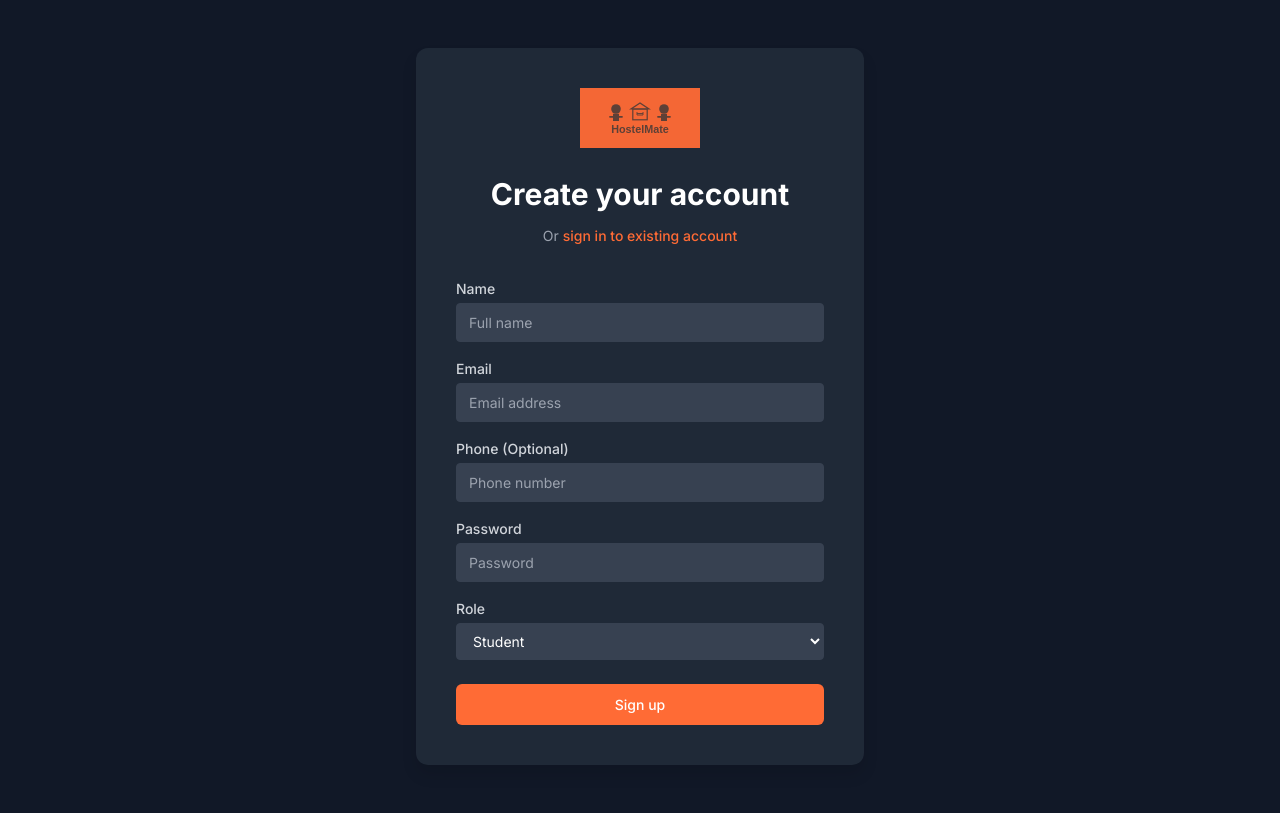
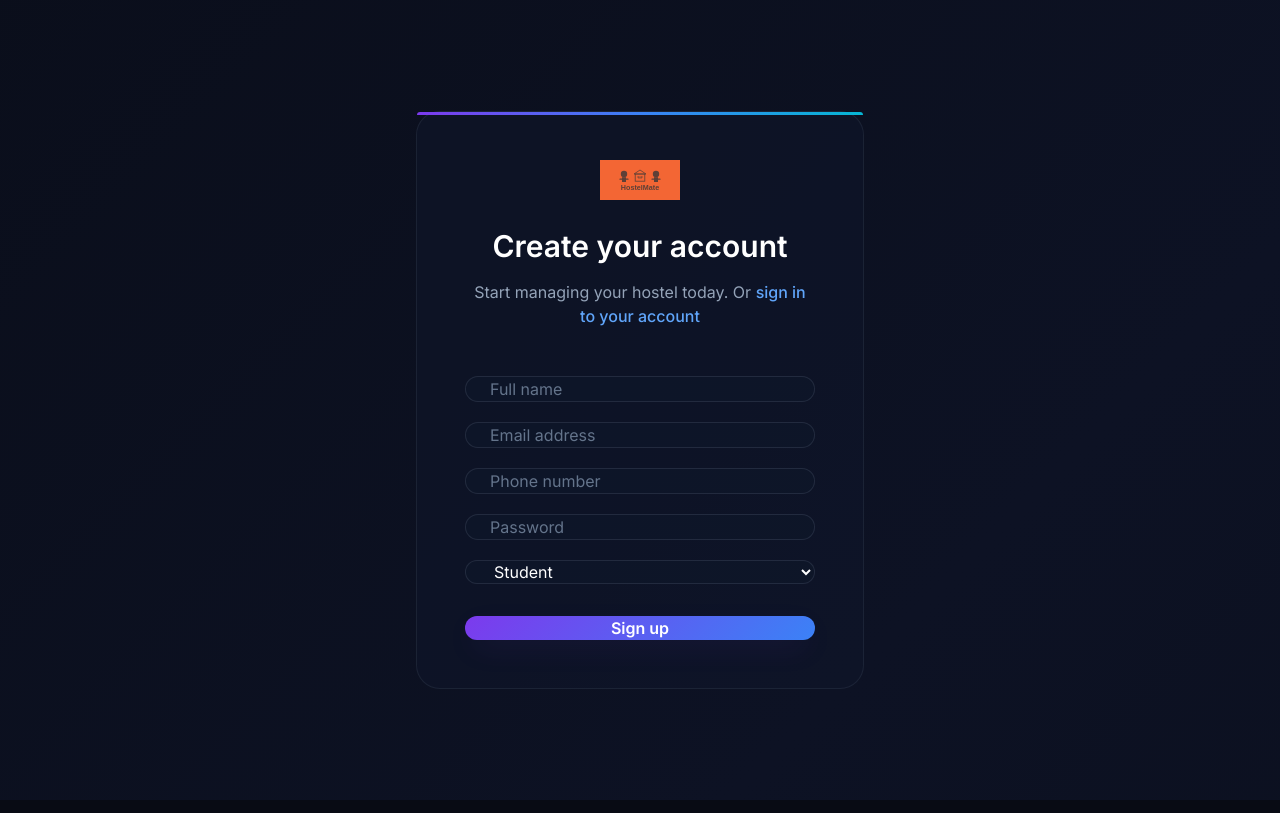
Before and after one commit to anmolsherawat/ap_endsem, a React (Create React App) app in the folder frontend/: page /signup in a window 1280 px wide. Built offline with nearby package versions, Linux system fonts and the light colour scheme.

Commit message:
Redesign Signup page with premium styling

```diff
--- a/frontend/src/pages/Signup.js
+++ b/frontend/src/pages/Signup.js
@@ -40,95 +40,92 @@ const Signup = () => {
   };
 
   return (
-    <div style={{ minHeight: '100vh', backgroundColor: darkMode ? '#111827' : '#f3f4f6', display: 'flex', alignItems: 'center', justifyContent: 'center', padding: '48px 16px' }}>
-      <div style={{ maxWidth: '448px', width: '100%', backgroundColor: darkMode ? '#1f2937' : 'white', padding: '40px', borderRadius: '12px', boxShadow: '0 10px 15px rgba(0,0,0,0.1)' }}>
-        <div style={{ textAlign: 'center' }}>
-          <img src="/logo.svg" alt="HostelMate Logo" style={{ width: '120px', margin: '0 auto 20px', display: 'block' }} />
-          <h2 style={{ marginTop: '24px', textAlign: 'center', fontSize: '30px', fontWeight: 'bold', color: darkMode ? '#fff' : '#333' }}>
+    <div className="min-h-screen soft-gradient-bg flex items-center justify-center p-8">
+      <div className="w-full max-w-md card-premium p-12 glow-border">
+        <div className="text-center mb-12">
+          <img
+            src="/logo.svg"
+            alt="HostelMate Logo"
+            className="w-20 h-10 mx-auto mb-7"
+          />
+          <h2 className={`text-3xl font-semibold mb-4 ${darkMode ? 'text-white' : 'text-slate-900'}`}>
             Create your account
           </h2>
-          <p style={{ marginTop: '8px', textAlign: 'center', fontSize: '14px', color: darkMode ? '#9ca3af' : '#6b7280' }}>
-            Or{' '}
-            <Link to="/login" style={{ color: '#FF6B35', textDecoration: 'none', fontWeight: '500' }}>
-              sign in to existing account
+          <p className={`${darkMode ? 'text-slate-400' : 'text-slate-600'}`}>
+            Start managing your hostel today. Or{' '}
+            <Link to="/login" className="text-blue-400 hover:text-blue-300 font-medium transition-colors">
+              sign in to your account
             </Link>
           </p>
         </div>
-        <form style={{ marginTop: '32px' }} onSubmit={handleSubmit}>
-          <div style={{ display: 'flex', flexDirection: 'column', gap: '16px' }}>
+        <form onSubmit={handleSubmit} className="space-y-5">
           <div>
-              <label style={{ display: 'block', fontSize: '14px', fontWeight: '500', marginBottom: '4px', color: darkMode ? '#d1d5db' : '#333' }}>Name</label>
             <input
               id="name"
               name="name"
               type="text"
               required
-                style={{ width: '100%', padding: '8px 12px', border: '1px solid ' + (darkMode ? '#374151' : '#d1d5db'), borderRadius: '4px', fontSize: '14px', backgroundColor: darkMode ? '#374151' : 'white', color: darkMode ? '#fff' : '#111' }}
+              className={`w-full px-6 py-4.5 text-base rounded-2xl input-premium ${darkMode ? 'text-white placeholder-slate-500' : 'text-slate-900 placeholder-slate-400'}`}
               placeholder="Full name"
               value={formData.name}
               onChange={handleChange}
             />
           </div>
           <div>
-              <label style={{ display: 'block', fontSize: '14px', fontWeight: '500', marginBottom: '4px', color: darkMode ? '#d1d5db' : '#333' }}>Email</label>
             <input
               id="email"
               name="email"
               type="email"
               required
-                style={{ width: '100%', padding: '8px 12px', border: '1px solid ' + (darkMode ? '#374151' : '#d1d5db'), borderRadius: '4px', fontSize: '14px', backgroundColor: darkMode ? '#374151' : 'white', color: darkMode ? '#fff' : '#111' }}
+              className={`w-full px-6 py-4.5 text-base rounded-2xl input-premium ${darkMode ? 'text-white placeholder-slate-500' : 'text-slate-900 placeholder-slate-400'}`}
               placeholder="Email address"
               value={formData.email}
               onChange={handleChange}
             />
           </div>
           <div>
-              <label style={{ display: 'block', fontSize: '14px', fontWeight: '500', marginBottom: '4px', color: darkMode ? '#d1d5db' : '#333' }}>Phone (Optional)</label>
             <input
               id="phone"
               name="phone"
               type="tel"
-                style={{ width: '100%', padding: '8px 12px', border: '1px solid ' + (darkMode ? '#374151' : '#d1d5db'), borderRadius: '4px', fontSize: '14px', backgroundColor: darkMode ? '#374151' : 'white', color: darkMode ? '#fff' : '#111' }}
+              className={`w-full px-6 py-4.5 text-base rounded-2xl input-premium ${darkMode ? 'text-white placeholder-slate-500' : 'text-slate-900 placeholder-slate-400'}`}
               placeholder="Phone number"
               value={formData.phone}
               onChange={handleChange}
             />
           </div>
           <div>
-              <label style={{ display: 'block', fontSize: '14px', fontWeight: '500', marginBottom: '4px', color: darkMode ? '#d1d5db' : '#333' }}>Password</label>
             <input
               id="password"
               name="password"
               type="password"
               required
-                style={{ width: '100%', padding: '8px 12px', border: '1px solid ' + (darkMode ? '#374151' : '#d1d5db'), borderRadius: '4px', fontSize: '14px', backgroundColor: darkMode ? '#374151' : 'white', color: darkMode ? '#fff' : '#111' }}
+              className={`w-full px-6 py-4.5 text-base rounded-2xl input-premium ${darkMode ? 'text-white placeholder-slate-500' : 'text-slate-900 placeholder-slate-400'}`}
               placeholder="Password"
               value={formData.password}
               onChange={handleChange}
             />
           </div>
           <div>
-              <label style={{ display: 'block', fontSize: '14px', fontWeight: '500', marginBottom: '4px', color: darkMode ? '#d1d5db' : '#333' }}>Role</label>
             <select
               id="role"
               name="role"
               required
-                style={{ width: '100%', padding: '8px 12px', border: '1px solid ' + (darkMode ? '#374151' : '#d1d5db'), borderRadius: '4px', fontSize: '14px', backgroundColor: darkMode ? '#374151' : 'white', color: darkMode ? '#fff' : '#111' }}
+              className={`w-full px-6 py-4.5 text-base rounded-2xl input-premium ${darkMode ? 'text-white' : 'text-slate-900'}`}
               value={formData.role}
               onChange={handleChange}
             >
-                <option value="student">Student</option>
-                <option value="admin">Admin</option>
-                <option value="warden">Warden</option>
+              <option value="student" className={darkMode ? 'bg-slate-900' : 'bg-white'}>Student</option>
+              <option value="admin" className={darkMode ? 'bg-slate-900' : 'bg-white'}>Admin</option>
+              <option value="warden" className={darkMode ? 'bg-slate-900' : 'bg-white'}>Warden</option>
             </select>
           </div>
-          </div>
 
-          <div style={{ marginTop: '24px' }}>
+          <div className="pt-3">
             <button
               type="submit"
               disabled={loading}
-              style={{ width: '100%', padding: '10px 16px', backgroundColor: '#FF6B35', color: 'white', border: 'none', borderRadius: '6px', fontSize: '14px', fontWeight: '500', cursor: loading ? 'not-allowed' : 'pointer', opacity: loading ? 0.5 : 1 }}
+              className="w-full py-4.5 btn-primary text-base font-semibold text-white rounded-2xl"
             >
               {loading ? 'Creating account...' : 'Sign up'}
             </button>
```
Lines whose indentation alone changed are shown as unchanged.
